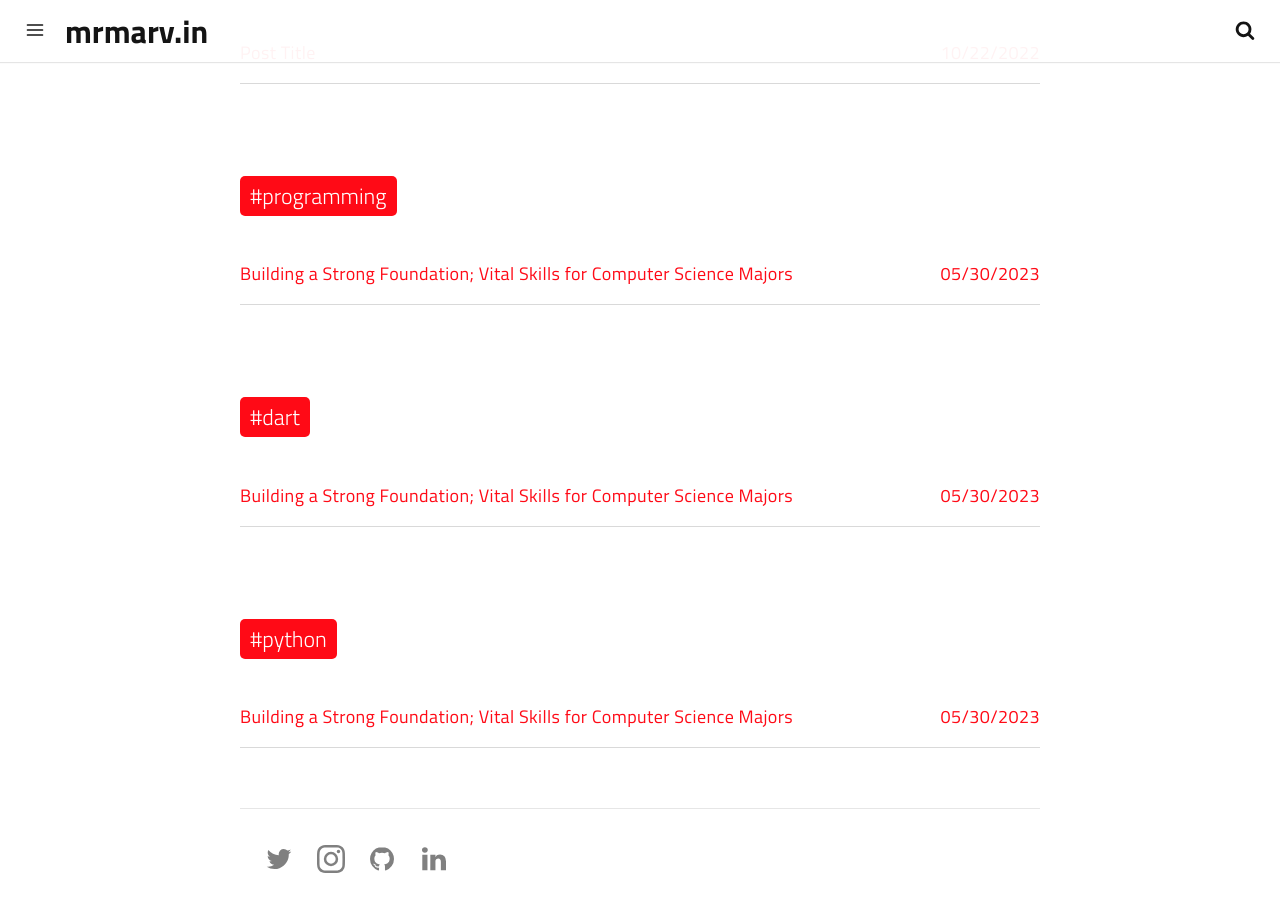
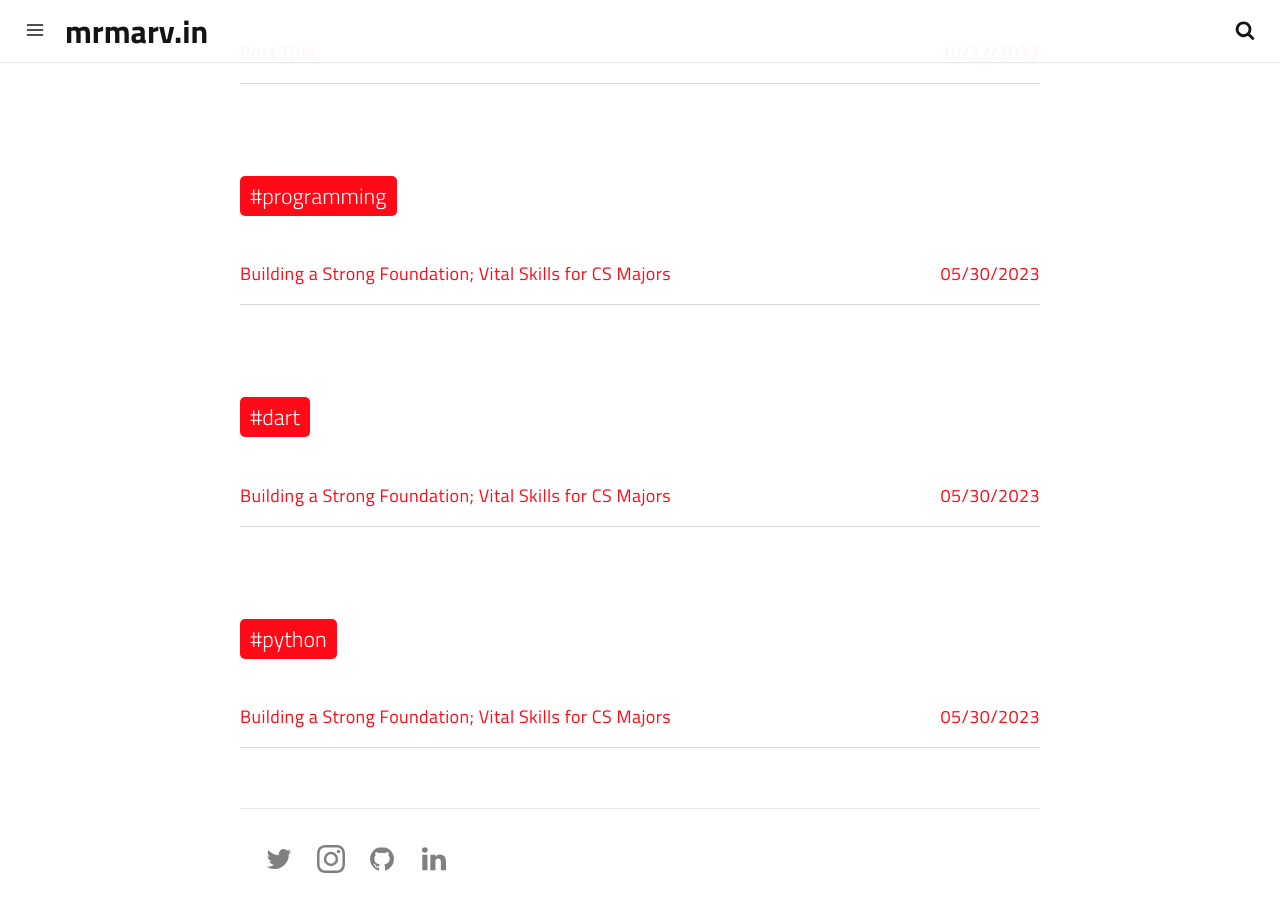
Before and after one commit to marv0/marv0.github.io, a Jekyll site: the page built from tags.html, in a window 1280 px wide and 900 px high, scrolled down 1728 px. Built offline with Jekyll 4.4.1, drawn with Linux system fonts in a browser that asks for light colours; a script that is not in the unit is left out.

Commit message:
Update 2023-05-30-building-a-strong-foundation-vital-skills-for-CS-majors.md

```diff
--- a/_posts/2023-05-30-building-a-strong-foundation-vital-skills-for-CS-majors.md
+++ b/_posts/2023-05-30-building-a-strong-foundation-vital-skills-for-CS-majors.md
@@ -1,7 +1,7 @@
 ---
 date: 2023-05-30 09:00:00
 layout: post
-title: Building a Strong Foundation; Vital Skills for Computer Science Majors
+title: Building a Strong Foundation; Vital Skills for CS Majors
 subtitle: Navigating the Path to Excellence in the World of Technology and Innovation
 description: In the rapidly evolving field of Computer Science, developing a strong foundation and acquiring the right skills are paramount to success. In this comprehensive blog post, we explore 10 vital skills that every Computer Science major should focus on. From mastering learning techniques to understanding network infrastructure, data structures, and algorithms, this guide provides invaluable insights and practical knowledge. Whether you are a student embarking on your academic journey or a professional seeking to expand your expertise, this resource will equip you with the essential tools to excel in the dynamic world of technology and innovation.
 image: https://res.cloudinary.com/dm7h7e8xj/image/upload/c_scale,w_380/v1559820489/js-code_n83m7a.jpg
```
